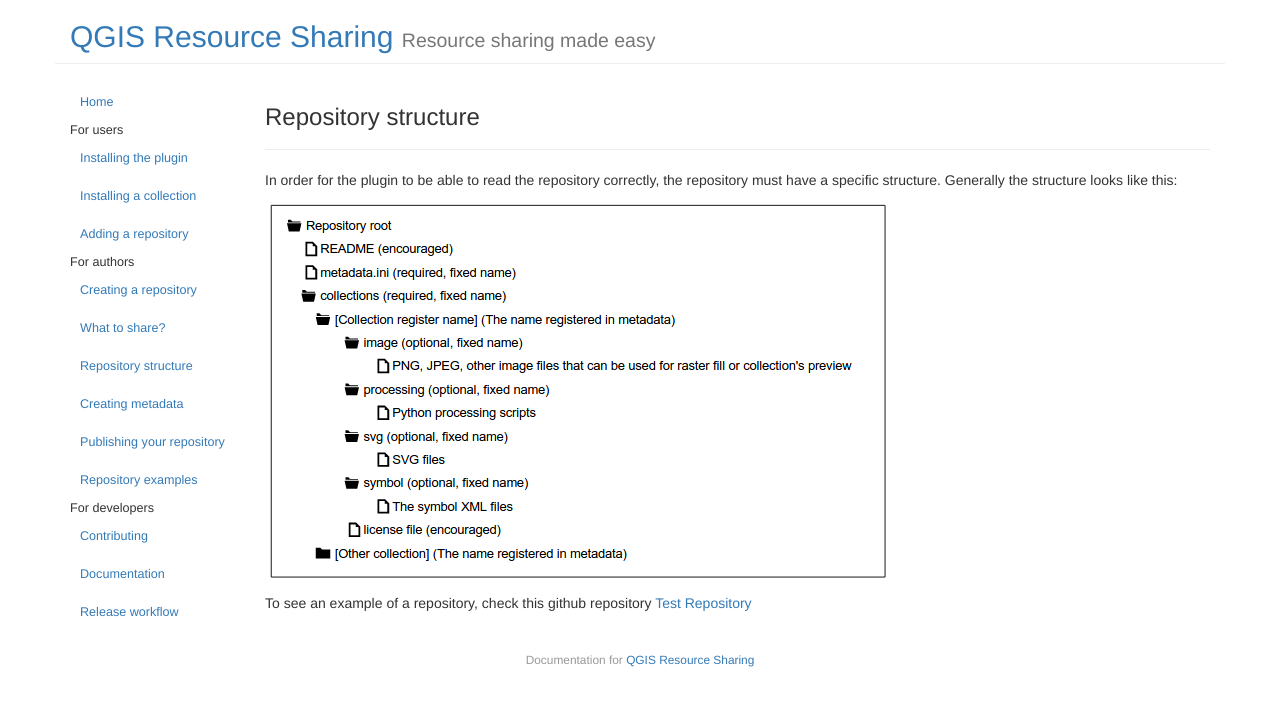
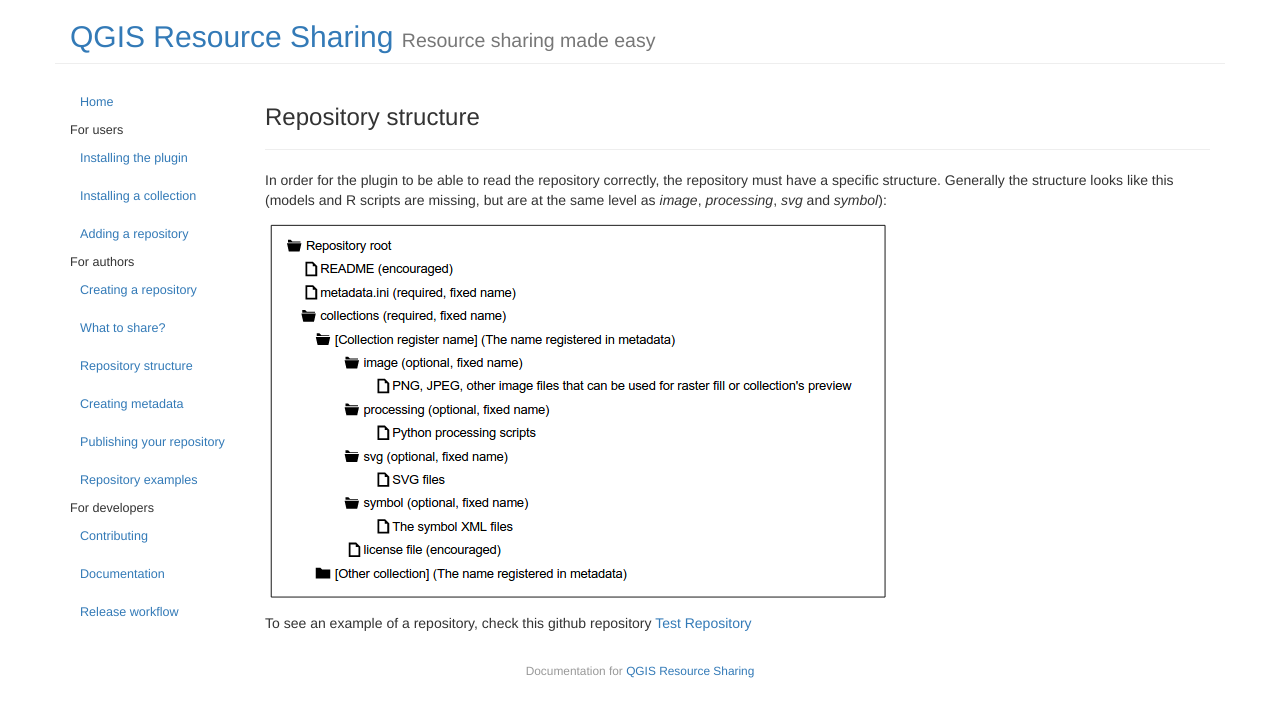
Before and after one commit to QGIS-Contribution/QGIS-ResourceSharing, a Jekyll site: the page built from _posts/2016-07-22-repository-structure.md, in a window 1280 px wide. Shown: the top 717 px of the page. Built offline with Jekyll 4.4.1, drawn with Linux system fonts in a browser that asks for light colours.

Commit message:
Update 2016-07-22-repository-structure.md

```diff
--- a/_posts/2016-07-22-repository-structure.md
+++ b/_posts/2016-07-22-repository-structure.md
@@ -8,7 +8,8 @@
 
 In order for the plugin to be able to read the repository correctly, the
 repository must have a specific structure. Generally the structure looks like
- this:
+this (models and R scripts are missing, but are at the same level as *image*,
+*processing*, *svg* and *symbol*):
 
 ![Repo structure]({{ site.baseurl }}/assets/repo_structure.png)
 
```
